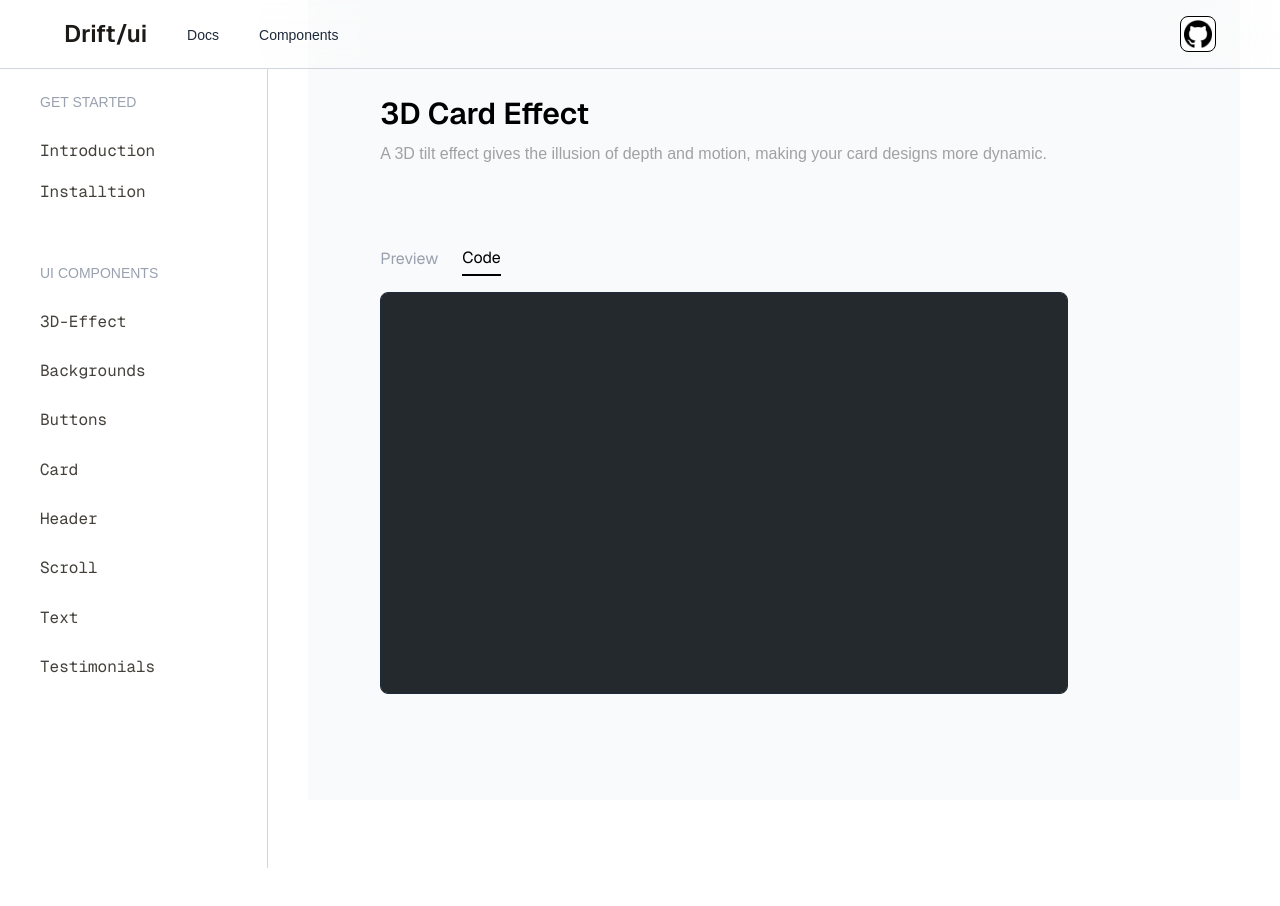
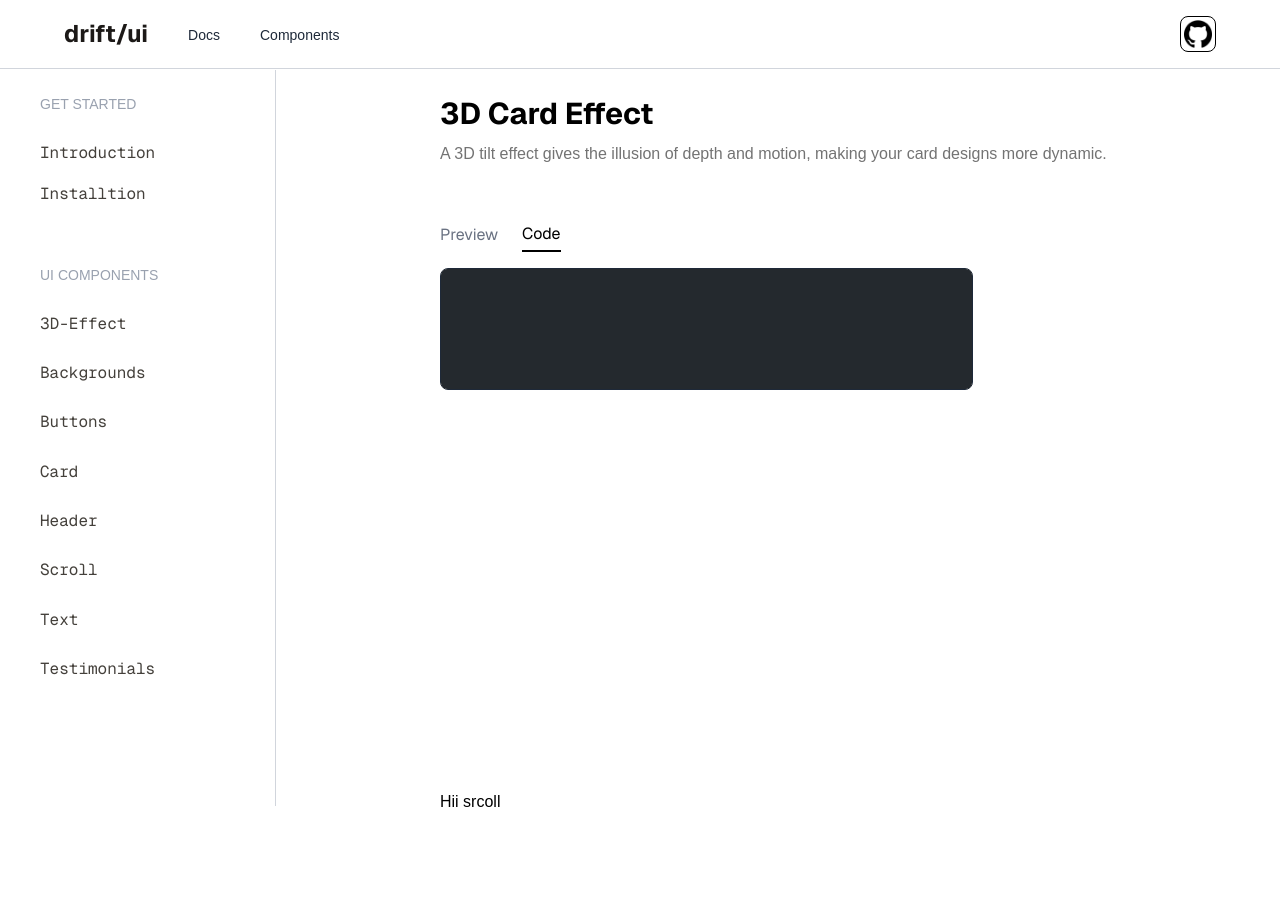
Before and after one commit to suryanshXD/Drift-UI, a Next.js app: page /docs/components/3d-effect in a window 1280 px wide. Both pictures are taken after a click on the button "Code". Shown: the top 906 px of the page. Before the commit the page ends 868 px from the top, so only its background shows below. Built offline with nearby package versions, Linux system fonts and the light colour scheme.

Commit message:
Scroll and other fixed

```diff
--- a/app/components/docs/home/Header.tsx
+++ b/app/components/docs/home/Header.tsx
@@ -5,14 +5,14 @@ import github from "../../../../public/github-logo-dark.png";
 export function DocsHeader() {
   return (
     <>
-      <div className="fixed w-[100%] ">
+      <div className="fixed w-[100%] z-1">
         <div className="flex flex-row justify-between px-16 py-4 border-b border-gray-300 items-center backdrop-blur-2xl">
           <div className="flex flex-row items-center">
             <Link
               href={"/"}
-              className="text-2xl font-semibold text-stone-900 font-sans "
+              className="text-2xl  text-stone-900 font-sans font-bold "
             >
-              Drift/ui
+              drift/ui
             </Link>
             <Link href={"/docs"} className="ml-10 text-gray-800 text-sm mt-0.5">
               Docs
--- a/app/components/ui-components/3d-Effect.tsx
+++ b/app/components/ui-components/3d-Effect.tsx
@@ -47,7 +47,7 @@ export default function HoverTiltImage({ img, width }: style) {
   return (
     <>
       <motion.img
-        transition={{ duration: 1.2 }}
+        transition={{ duration: 0.9 }}
         style={{
           transform: "translateZ(60px)",
           transformStyle: "preserve-3d",
--- a/app/docs/components/3d-effect/page.tsx
+++ b/app/docs/components/3d-effect/page.tsx
@@ -1,6 +1,6 @@
 "use client";
 import HoverTiltImage from "@/app/components/ui-components/3d-Effect";
-import { useState } from "react";
+import { useRef, useState } from "react";
 import { cn } from "../../../../libs/utils";
 
 export default function page() {
@@ -8,24 +8,31 @@ export default function page() {
     "https://img.freepik.com/free-photo/anime-japanese-character_23-2151478190.jpg?ga=GA1.1.1804695545.1747980337&semt=ais_hybrid&w=740";
 
   const [activeTab, setActiveTab] = useState<"preview" | "code">("preview");
+  const installtionRef = useRef(null);
+  const srcollService = () => {
+    window.scrollTo({
+      top: installtionRef.current.offsetTop,
+      behavior: "smooth",
+    });
+  };
   return (
     <>
-      <div className="bg-gray-50 w-[100%] mx-10 max-h-screen">
-        <div className="flex flex-col pl-18  mt-24">
-          <div className="text-3xl text-black font-sans font-semibold">
+      <div className="flex flex-row min-h-screen ml-36">
+        <div className="pl-10  mt-24">
+          <div className="text-3xl text-black font-sans font-bold">
             3D Card Effect
           </div>
-          <div className="text-neutral-400 font-light mt-2.5">
+          <div className="text-neutral-500 font-light mt-2.5">
             A 3D tilt effect gives the illusion of depth and motion, making your
             card designs more dynamic.
           </div>
-          <div className="flex flex-row gap-6 text-md font-sans font-stretch-150% mt-20">
+          <div className="flex flex-row gap-6 text-md font-sans font-stretch-150% mt-14">
             <button
               className={cn(
                 "pb-1 transition-colors",
                 activeTab === "preview"
                   ? "text-black border-b-2 border-black "
-                  : "text-gray-400 hover:text-gray-300"
+                  : "text-gray-500 hover:text-gray-300"
               )}
               onClick={() => setActiveTab("preview")}
             >
@@ -36,26 +43,35 @@ export default function page() {
                 "pb-1 transition-colors",
                 activeTab === "code"
                   ? "text-black border-b-2 border-black"
-                  : "text-gray-400 hover:text-gray-300"
+                  : "text-gray-500 hover:text-gray-300"
               )}
               onClick={() => setActiveTab("code")}
             >
               Code
             </button>
           </div>
-          <div className="border border-gray-800 rounded-lg min-h-[400px] mt-4 w-[80%]">
+          <div className="border border-gray-800 rounded-lg mt-4 w-[80%]">
             {activeTab === "preview" ? (
-              <div className="flex flex-col justify-center items-center mt-22">
+              <div className="flex flex-col justify-center items-center my-22">
                 <div className="shadow-2xl">
                   <HoverTiltImage img={img1} width={200} />
                 </div>
               </div>
             ) : (
-              <pre className="bg-[#24292e]  rounded-md text-sm min-h-[400px]">
+              <pre className="bg-[#24292e]  rounded-md text-sm min-h-[120px]">
                 <code className="text-gray-100"></code>
               </pre>
             )}
           </div>
+          <div ref={installtionRef} className="text-black my-100">
+            Hii srcoll
+          </div>
+        </div>
+        <div
+          onClick={srcollService}
+          className="fixed ml-220 mt-32 font-medium cursor-pointer"
+        >
+          On this page
         </div>
       </div>
     </>
--- a/app/docs/layout.tsx
+++ b/app/docs/layout.tsx
@@ -4,6 +4,7 @@ import { motion } from "framer-motion";
 
 import Link from "next/link";
 import { DocsHeader } from "../components/docs/home/Header";
+import { useState } from "react";
 
 export default function layout({ children }: { children: React.ReactNode }) {
   const animate = {
@@ -17,12 +18,15 @@ export default function layout({ children }: { children: React.ReactNode }) {
       y: 0,
     },
   };
+
+  const [active, setActive] = useState<"viewing" | "onOther">("viewing");
+
   return (
     <>
       <div className="bg-white h-[100%] w-full text-black scroll-smooth">
         <DocsHeader />
         <div className="flex flex-row ">
-          <div className="mt-17 text-md max-w-fit h-screen pl-8 pr-18 border-r border-gray-300">
+          <div className="fixed top-16 left-0 h-[calc(100vh-4rem)] w-fit pl-8 pr-20 mt-1.5 border-r border-gray-300 bg-white">
             <p className="text-sm font-extralight text-gray-400 uppercase pt-6 ml-2">
               Get started
             </p>
@@ -123,7 +127,7 @@ export default function layout({ children }: { children: React.ReactNode }) {
               </motion.div>
             </div>
           </div>
-          {children}
+          <div className="ml-64">{children}</div>
         </div>
       </div>
     </>
--- a/app/docs/page.tsx
+++ b/app/docs/page.tsx
@@ -5,9 +5,9 @@ import { ArrowRight } from "../components/Logo/Arrow-Right";
 export default function PageDocs() {
   return (
     <>
-      <div className="flex flex-col w-fit bg-gray-50 mx-10">
+      <div className="flex flex-col w-fit h-screen bg-gray-50 mx-10">
         <div className="flex flex-col ">
-          <div className="text-4xl text-stone-900  ml-16 mt-8">
+          <div className="text-4xl text-stone-900  ml-16 mt-22">
             Introduction
           </div>
           <div className="px-16">
```
